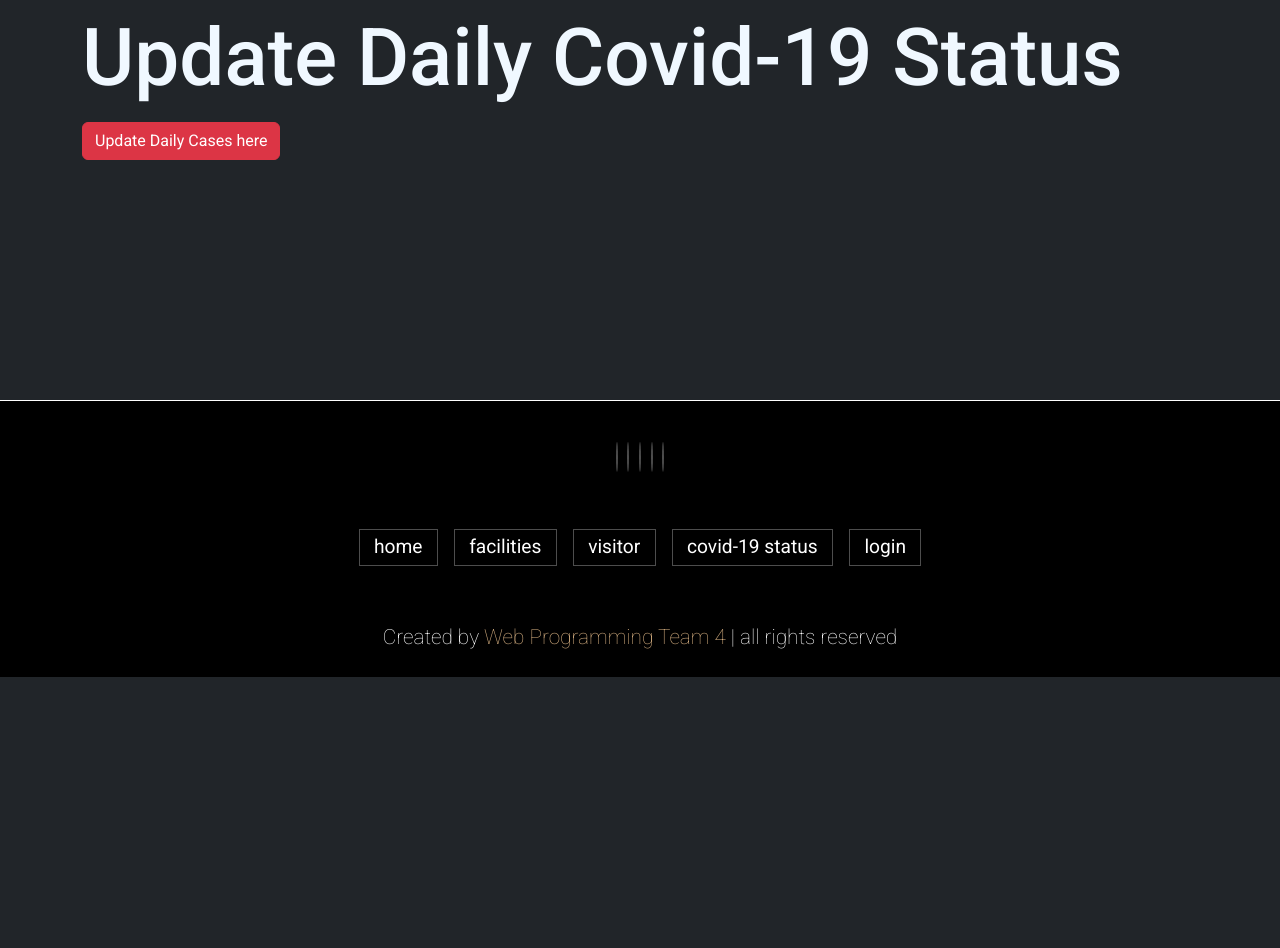
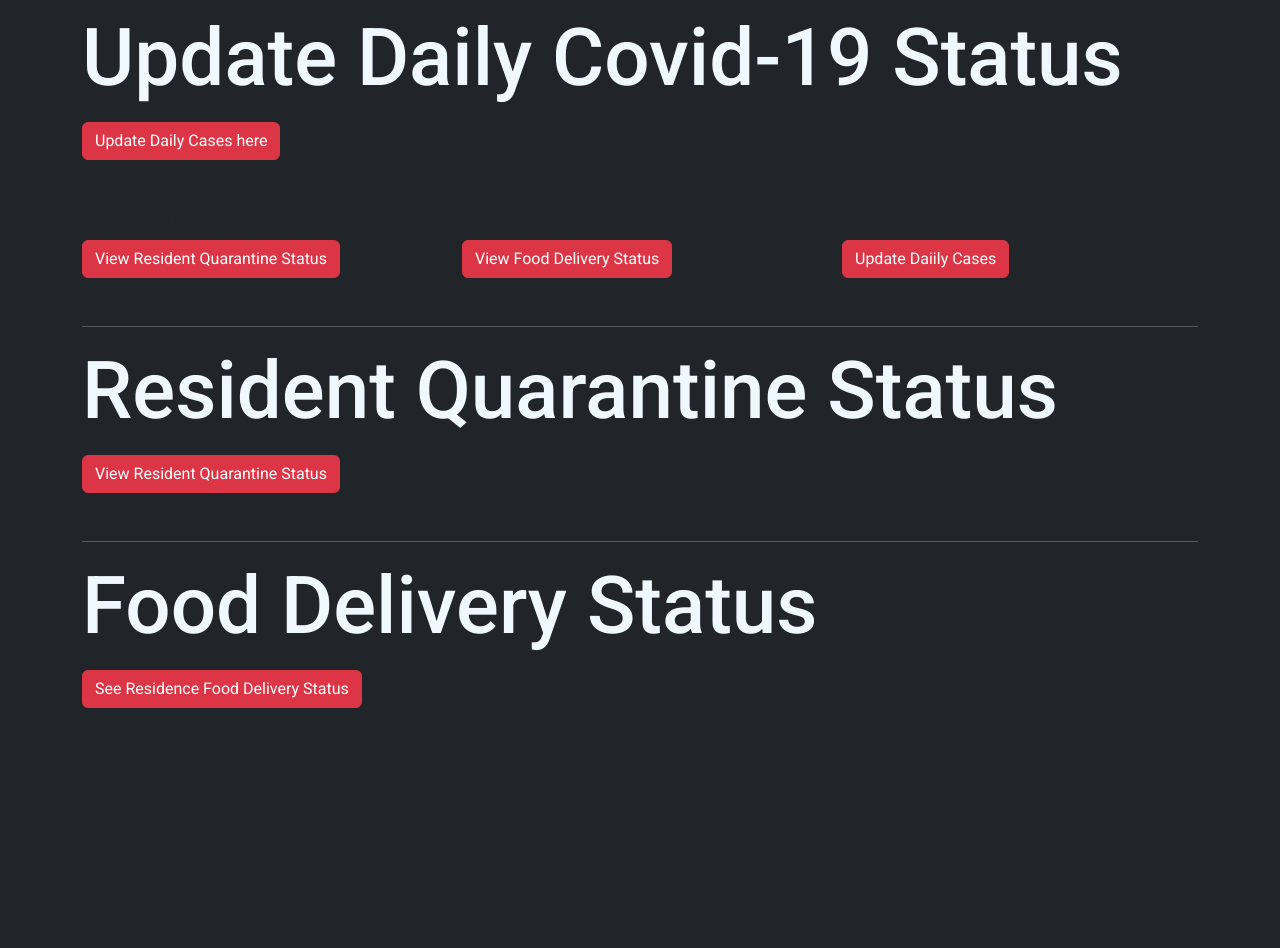
Before and after one commit to zattomato/Web-Programming, a PHP site: page /admin/c19management.html in a window 1280 px wide. Shown: the part 981-1929 px from the top of the page. Before the commit the page ends 1658 px from the top, so only its background shows below. Run offline with PHP 8.4, Linux system fonts and the light colour scheme; some libraries are stand-ins or nearby versions.

Commit message:
Add some feature for c19 management
added quarantine status for each resident, food delivery for quarantined resident, update daily report layout

however, still idea stage but features and such are documented

```diff
--- a/admin/c19management.html
+++ b/admin/c19management.html
@@ -26,7 +26,7 @@
 
     <!-- header section starts  -->
 
-    <header class="container ">
+    <header class="container "> <!-- Navigation Bar-->
 
       <nav class="navbar fixed-top navbar-expand-lg navbar-light  navigation bg-transparent   ">
         <div class="container">
@@ -84,14 +84,14 @@
       </section>
 
       <!--update-->
-      <section>
+      <section> <!-- Update Daily C19 Cases-->
         <div class="container my-5" >
 
           <div class="col gap-3">
             <hr>
             <h4 class="mb-3 gap-5">Update Daily Covid-19 Status</h4>
 
-            <button class="btn btn-danger" onclick="myFunction()">Update Daily Cases here</button>
+            <button class="btn btn-danger" onclick="dailyCaseButton()">Update Daily Cases here</button>
             <form id="update"class="needs-validation" novalidate style="display: none;" >
               <div class="row g-3 gap-2 bg-light" style="padding: 20px; color: black;">
 
@@ -147,7 +147,7 @@
                 <hr>
             </form>
             <script>
-              function myFunction() {
+              function dailyCaseButton() {
                 var x = document.getElementById("update");
                 if (x.style.display === "block") {
                   x.style.display = "none";
@@ -160,6 +160,54 @@
         </div>
       </section>
 
+      <section> <!-- Test Section-->
+        <div class="container">
+          <div class="row">
+            <div class="col-sm-4">
+              <h5>Resident Quarantine Status</h5>
+              <button class="btn btn-danger" onclick="myFunction()">View Resident Quarantine Status</button>
+              <!--add link to another page-->
+            </div>
+            <div class="col-sm-4">
+              <h5>Food Delivery Status</h5>
+                <button class="btn btn-danger" onclick="myFunction()">View Food Delivery Status</button>
+                <!--add link to another page-->
+            </div>
+            <div class="col-sm-4">
+              <h5>Update Daily Cases</h5>
+                <button class="btn btn-danger" onclick="myFunction()">Update Daiily Cases</button>
+                <!--add link to another page-->
+            </div>
+          </div>
+        </div>
+      </section>
+
+
+      <section> <!-- Quarantine Status-->
+        <div class="container my-5" >
+
+          <div class="col gap-3">
+            <hr>
+            <h4 class="mb-3 gap-5">Resident Quarantine Status</h4>
+
+            <button class="btn btn-danger" onclick="myFunction()">View Resident Quarantine Status</button>
+            <!--add link to another page-->
+          </div>
+        </div>
+      </section>
+
+      <section> <!--Food Delivery-->
+        <div class="container my-5" >
+
+          <div class="col gap-3">
+            <hr>
+            <h4 class="mb-3 gap-5">Food Delivery Status</h4>
+
+            <button class="btn btn-danger" onclick="">See Residence Food Delivery Status</button>
+            <!--addlink to page-->
+          </div>
+        </div>
+      </section>
 
     </main>
 
--- a/admin/manageResident.html
+++ b/admin/manageResident.html
@@ -146,7 +146,7 @@
     </table>
     <div class="form-container">
         <h3>Enter The Residents Details:</h3>
-        <form class="reg-form" onsubmit="return false;">
+        <form class="reg-form" onsubmit=" return false;">
             <label for="name">Name:</label> <br>
             <input type="text" id="name"> <br>
             <label for="phone">phone:</label> <br>
--- a/css/c19.css
+++ b/css/c19.css
@@ -16,6 +16,9 @@
 }
 .heading3{
     color:#d3ad7f;
+}
+.heading5{
+    color: #fff;
 }
 .pic.col.container{
     display: block;
```
Also changed, not shown: admin/Food Delivery.html (added, +41 -0 lines), admin/c19updatemanagement.html (added, +41 -0 lines), admin/qstatus.html (added, +58 -0 lines).
